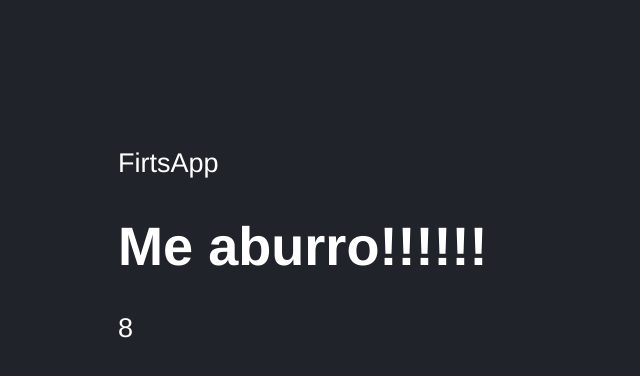
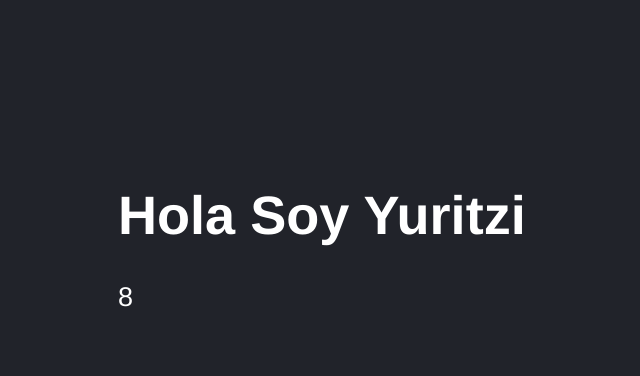
Before and after one commit to yuritzicalixto/counter-app, a React (Vite) app: page / in a window 1280 px wide. Shown: the top 376 px of the page, without its empty margins (30-670 px from the left). Built offline with nearby package versions, Linux system fonts and the light colour scheme.

Commit message:
Comunicación entre componentes

```diff
--- a/src/FirstApp.jsx
+++ b/src/FirstApp.jsx
@@ -13,7 +13,7 @@ const getResult2 = (a,b) => {
 }
 
 
-export const FirstApp = () => {
+export const FirstApp = ({title }) => {
 
   return (
 
@@ -25,7 +25,7 @@ export const FirstApp = () => {
           {/* <h2> { newMessage.title }</h2> */}
         {/* <h2> { newMessage.title }</h2> */}
         {/* <code>  { JSON.stringify (newMessage)}</code> */}
-        <h1>Me aburro!!!!!!</h1>
+        <h1>{ title}</h1>
         <p> { getResult(1,2) } </p>
     </>
   );
--- a/src/main.jsx
+++ b/src/main.jsx
@@ -9,7 +9,7 @@ import './styles.css'
 
 ReactDOM.createRoot(document.getElementById('root')).render(
     <React.StrictMode>
-        <HelloWorldApp/>
-        <FirstApp/>
+        {/* <HelloWorldApp/> */}
+        <FirstApp title='Hola Soy Yuritzi'/>
     </React.StrictMode>
 );
```
